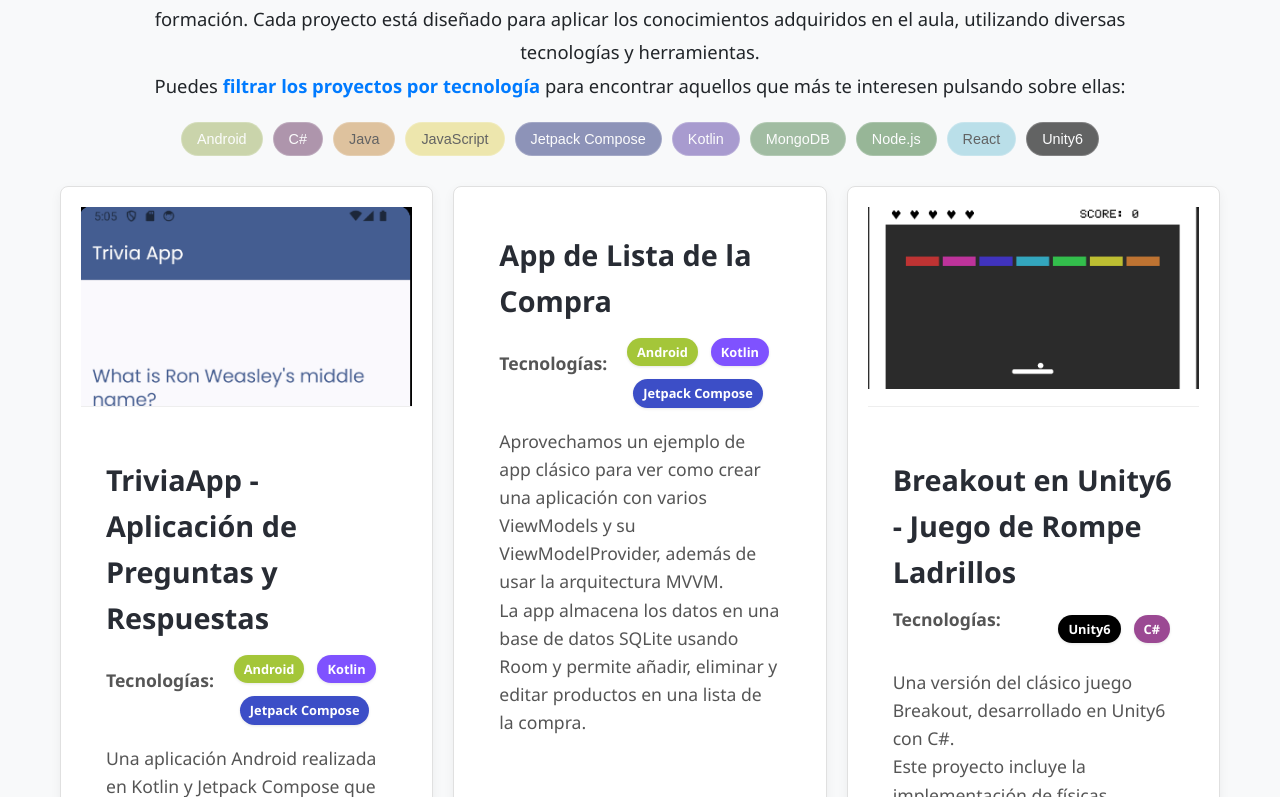
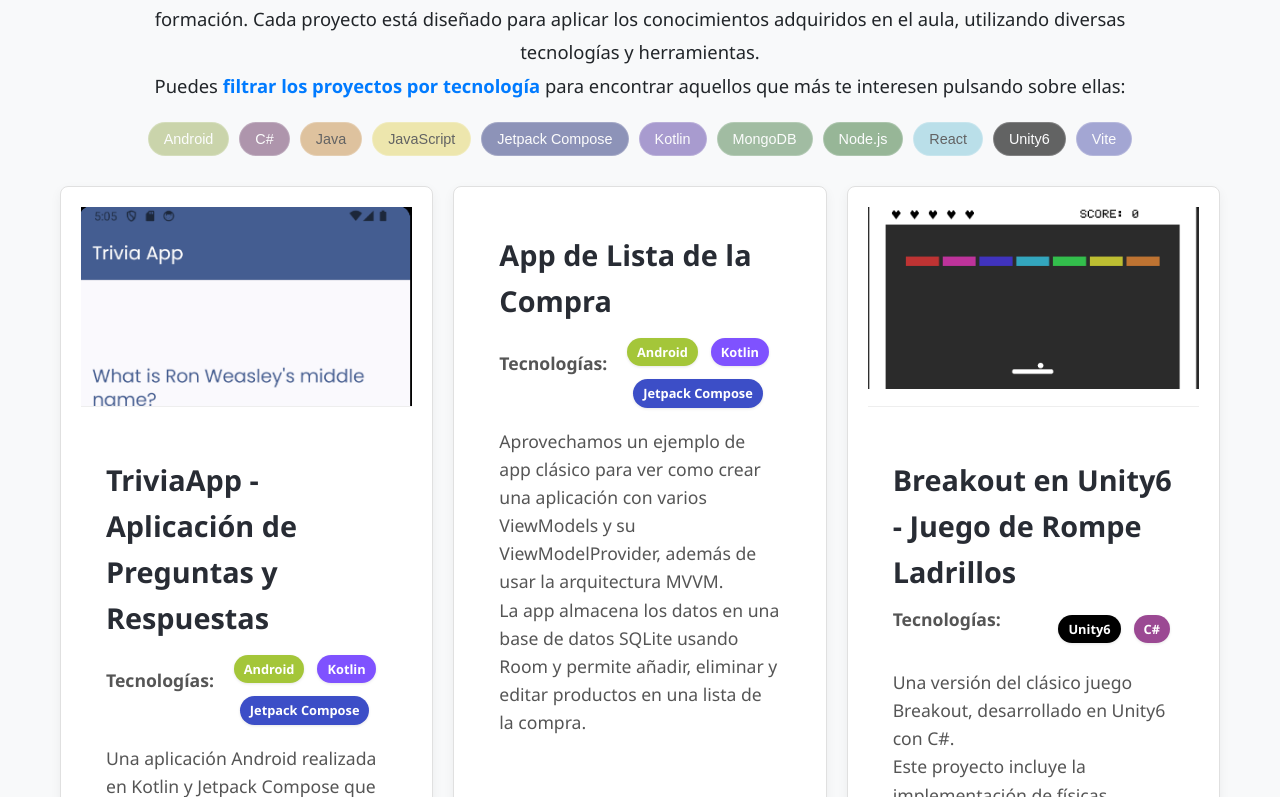
Before and after one commit to resuacode/resuacode.github.io, a React (Vite) app: page / in a window 1280 px wide. Shown: the part 1903-2700 px from the top of the page. Built offline with nearby package versions, Linux system fonts and the light colour scheme.

Commit message:
adding more projects

```diff
--- a/src/data/projects.js
+++ b/src/data/projects.js
@@ -73,6 +73,7 @@ const projects = [
       'React',
       'JavaScript',
       'Node.js',
+      'Vite',
      ],
   },
   {
@@ -84,6 +85,7 @@ const projects = [
     image: './images/rescetario-app.png', // Opcional: ruta a una imagen dentro de la carpeta public
      technologies: [
       'React',
+      'Vite',
       'JavaScript',
       'Node.js',
       'Express',
```
